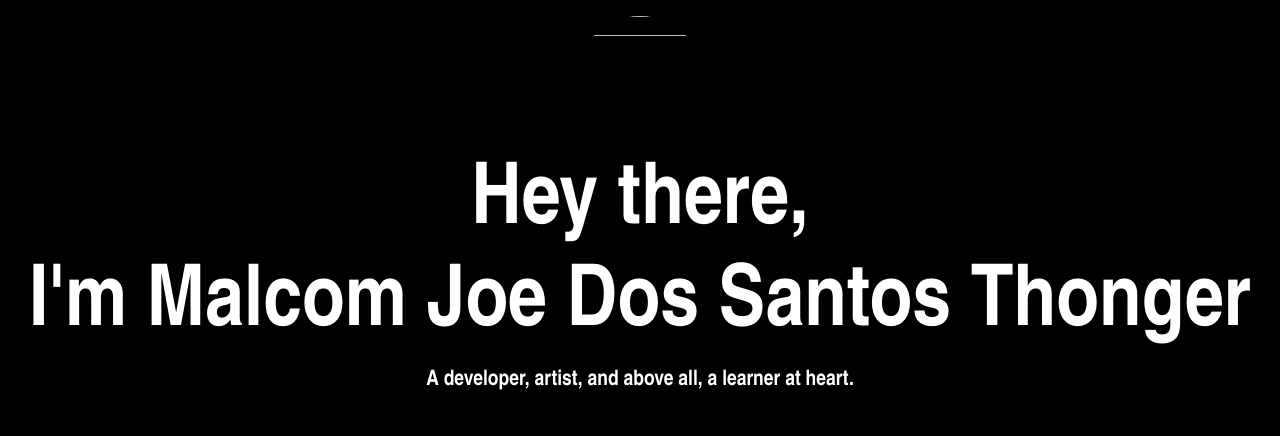
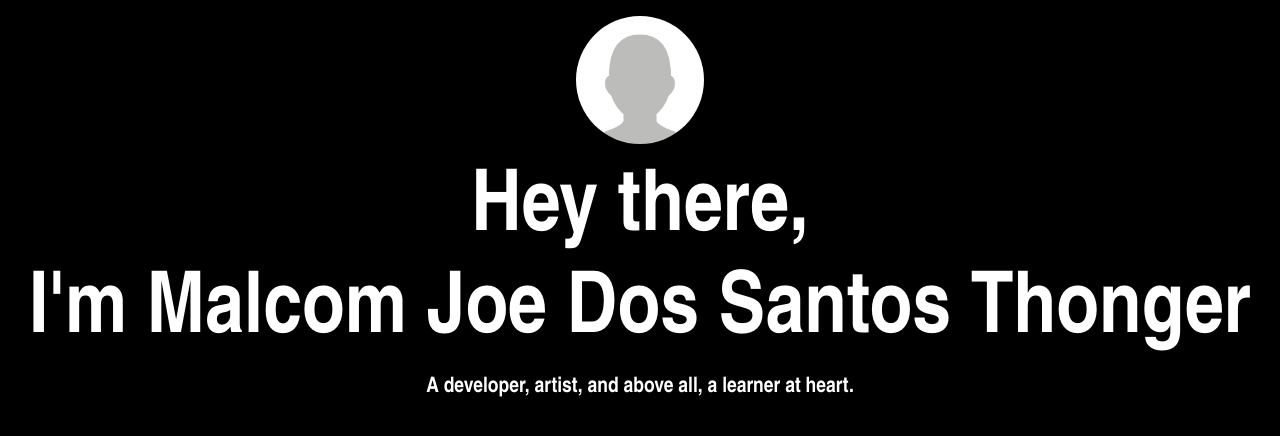
Before and after one commit to malcozui/website, a plain HTML site: page index.html in a window 1280 px wide. Drawn offline with Linux system fonts and the light colour scheme.

```diff
--- a/index.html
+++ b/index.html
@@ -10,8 +10,8 @@
 
 <body>
 	<div class="IntroBlock">
-		<div class="HeaderImage">
-			<img src='images.png' class="HeaderImage">
+		<div>
+			<img src='assets/images.png' class="HeaderImage">
 		</div>
 		<h1>Hey there,<br>I'm Malcom Joe Dos Santos Thonger</h1>
 		<p>A developer, artist, and above all, a learner at heart.</p>
```
